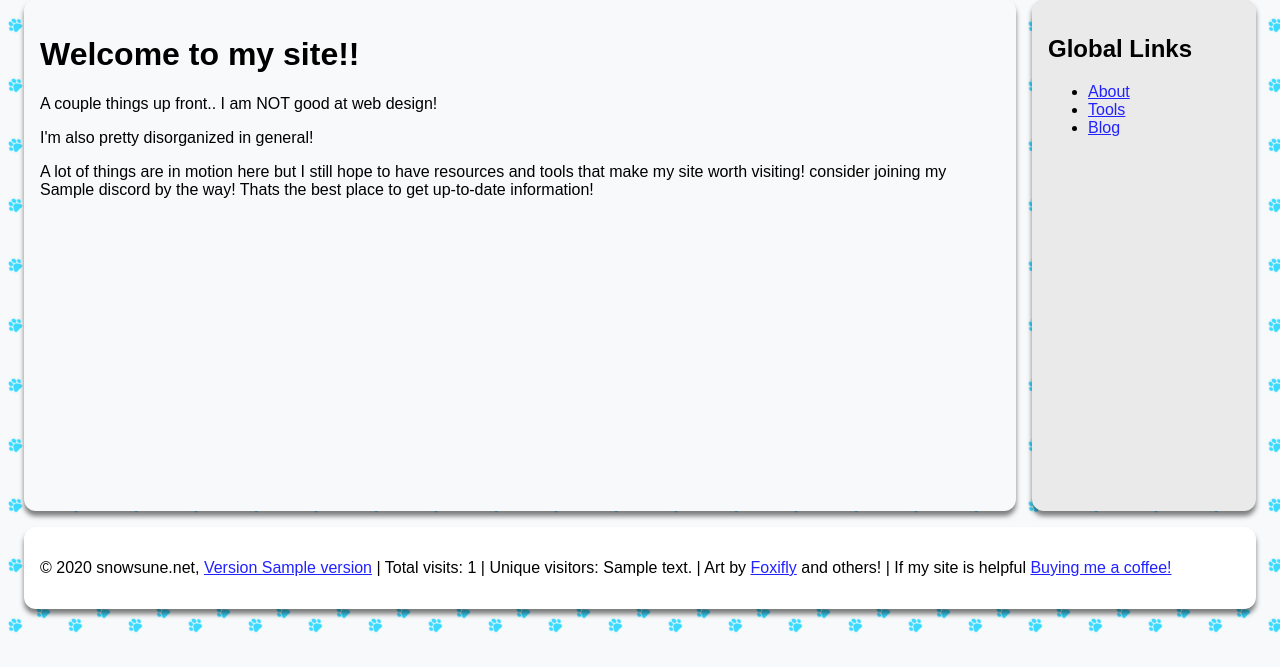
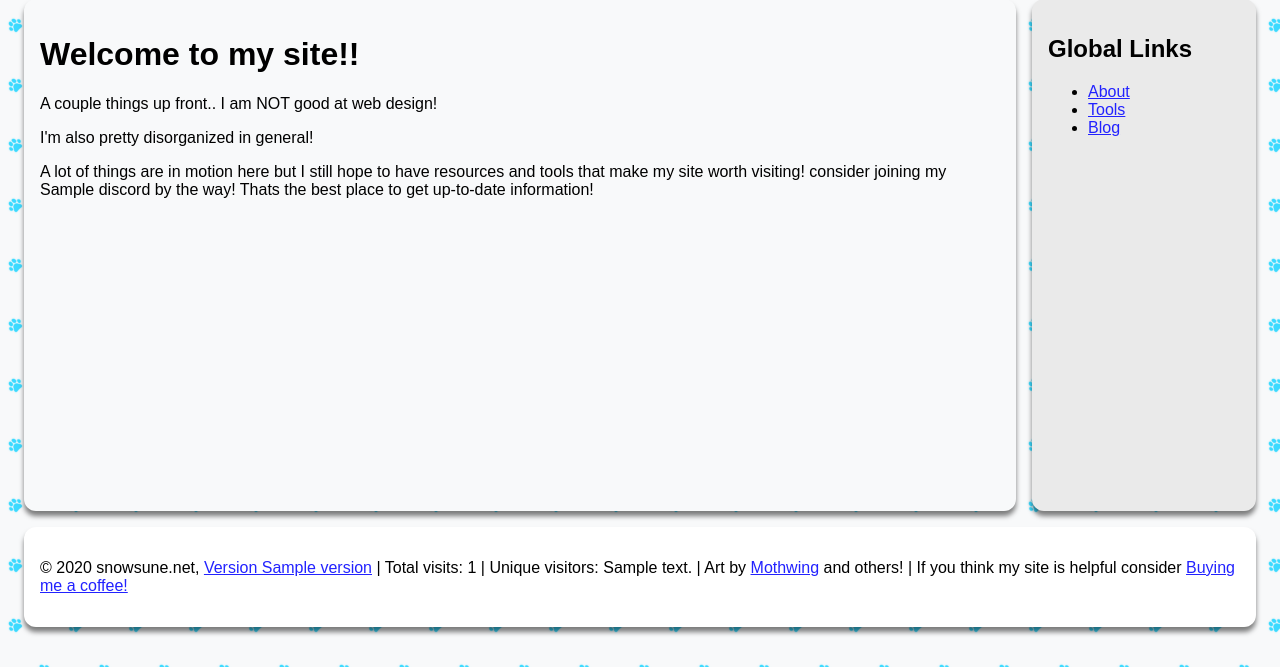
Before and after one commit to snowsune/site, a Django app: template snowsune/templates/home.html in a window 1280 px wide. Shown: the part 191-858 px from the top of the page. Before the commit the page ends 824 px from the top, so only its background shows below. Run offline with Django 5.2, Linux system fonts and the light colour scheme; the template is opened without the code that fills it: most values are stand-ins (such as "Sample title", 1, 10 or a date in 2020).

Commit message:
Fix foxi credit~ mothwing!

```diff
--- a/templates/base.html
+++ b/templates/base.html
@@ -86,8 +86,8 @@
       <a href="https://github.com/snowsune/site/commits/{{ version }}">Version {{ version }}</a> |
       Total visits: {{ total_visits }} |
       Unique visitors: {{ unique_visitors }} |
-      Art by <a href="https://www.furaffinity.net/user/foxifly">Foxifly</a> and others! |
-      If my site is helpful <a href="https://buymeacoffee.com/snowsune">Buying me a coffee!</a>
+      Art by <a href="https://mothwingart.carrd.co/">Mothwing</a> and others! |
+      If you think my site is helpful consider <a href="https://buymeacoffee.com/snowsune">Buying me a coffee!</a>
     </p>
   </footer>
 
```
